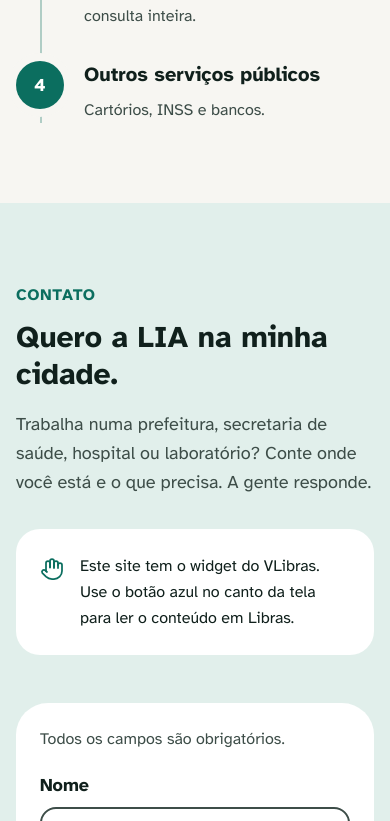
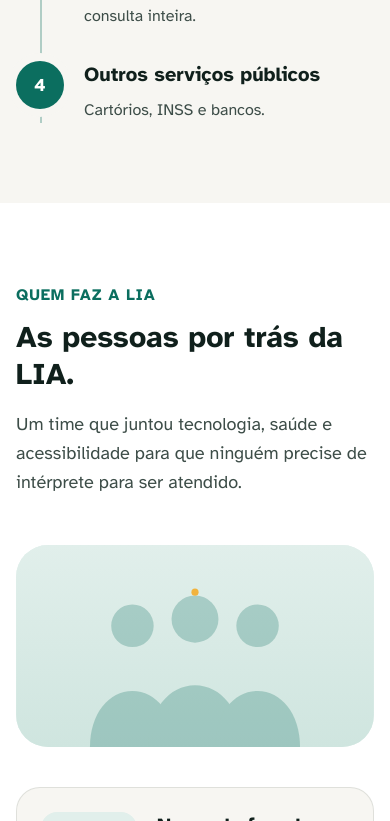
Before and after one commit to Hackathon-USP/lia-frontend, a Next.js app: page /sobre in a window 390 px wide. Shown: the part 11179-12000 px from the top of the page. Built offline with nearby package versions, Linux system fonts and the light colour scheme; no server answers.

Commit message:
feat: seção "Quem faz a LIA" no /sobre
- foto da equipe e cartões dos founders (fotos e nomes provisórios, fáceis de trocar)
- item "Equipe" no menu; com 7 itens, o menu completo aparece a partir de 1280 px (antes quebrava em 1024)

```diff
--- a/src/components/sobre/SiteHeader.tsx
+++ b/src/components/sobre/SiteHeader.tsx
@@ -10,6 +10,7 @@ const NAV = [
   { href: "#comparativo", label: "VLibras × LIA" },
   { href: "#impacto", label: "Impacto" },
   { href: "#modelo", label: "Modelo" },
+  { href: "#equipe", label: "Equipe" },
 ];
 
 const SECTION_IDS = [...NAV.map((item) => item.href.slice(1)), "contato"];
@@ -67,14 +68,14 @@ export function SiteHeader() {
       <div className="mx-auto flex h-18 max-w-6xl items-center justify-between gap-4 px-4 sm:px-6 lg:px-8">
         <LiaLogo />
 
-        <nav aria-label="Seções da página" className="hidden lg:block">
+        <nav aria-label="Seções da página" className="hidden xl:block">
           <ul className="flex items-center gap-1">
             {NAV.map((item) => (
               <li key={item.href}>
                 <a
                   href={item.href}
                   aria-current={isActive(item.href) ? "location" : undefined}
-                  className="rounded-full px-3 py-2 text-tinta underline-offset-[6px] hover:bg-menta aria-[current=location]:bg-menta aria-[current=location]:font-bold aria-[current=location]:text-petroleo aria-[current=location]:underline aria-[current=location]:decoration-2"
+                  className="rounded-full px-3 py-2 whitespace-nowrap text-tinta underline-offset-[6px] hover:bg-menta aria-[current=location]:bg-menta aria-[current=location]:font-bold aria-[current=location]:text-petroleo aria-[current=location]:underline aria-[current=location]:decoration-2"
                 >
                   {item.label}
                 </a>
@@ -94,7 +95,7 @@ export function SiteHeader() {
           </a>
           <button
             type="button"
-            className="inline-flex size-11 items-center justify-center rounded-full text-tinta hover:bg-menta lg:hidden"
+            className="inline-flex size-11 items-center justify-center rounded-full text-tinta hover:bg-menta xl:hidden"
             aria-expanded={open}
             aria-controls="menu-movel"
             onClick={() => setOpen((v) => !v)}
@@ -105,7 +106,7 @@ export function SiteHeader() {
         </div>
       </div>
 
-      <nav id="menu-movel" aria-label="Seções da página" hidden={!open} className="border-t border-tinta/10 lg:hidden">
+      <nav id="menu-movel" aria-label="Seções da página" hidden={!open} className="border-t border-tinta/10 xl:hidden">
         <ul className="mx-auto flex max-w-6xl flex-col px-4 py-3 sm:px-6">
           {[...NAV, { href: "#contato", label: "Contato" }].map((item) => (
             <li key={item.href}>
--- a/src/pages/sobre.tsx
+++ b/src/pages/sobre.tsx
@@ -147,6 +147,17 @@ const LINHA_DO_TEMPO = [
   { titulo: "Piloto em 1 UBS", texto: "O totem na recepção de uma unidade de saúde de verdade." },
   { titulo: "Consultório", texto: "Um tablet na mesa do médico, para a consulta inteira." },
   { titulo: "Outros serviços públicos", texto: "Cartórios, INSS e bancos." },
+];
+
+/*
+ * Founders. PROVISÓRIO: troque nome, papel, frase e foto.
+ * Fotos: coloque o arquivo em public/assets/equipe/ (quadrado, ex.: 600x600) e aponte `foto` para ele.
+ */
+const FOTO_EQUIPE = "/assets/equipe/foto-equipe.svg"; // troque por uma foto 16:9 da equipe
+const FOUNDERS = [
+  { nome: "Nome do founder", papel: "Cofundador", frase: "Uma frase sobre o que move essa pessoa na LIA.", foto: "/assets/equipe/foto-pessoa.svg" },
+  { nome: "Nome do founder", papel: "Cofundadora", frase: "Uma frase sobre o que move essa pessoa na LIA.", foto: "/assets/equipe/foto-pessoa.svg" },
+  { nome: "Nome do founder", papel: "Cofundador", frase: "Uma frase sobre o que move essa pessoa na LIA.", foto: "/assets/equipe/foto-pessoa.svg" },
 ];
 
 /* ---------- Peças de layout ---------- */
@@ -537,6 +548,37 @@ const SobrePage: NextPageWithLayout = () => {
         </Container>
       </section>
 
+      {/* Quem faz a LIA */}
+      <section id="equipe" aria-labelledby="equipe-titulo" className="bg-white py-20 lg:py-28">
+        <Container>
+          <SectionHeading
+            id="equipe-titulo"
+            eyebrow="Quem faz a LIA"
+            title="As pessoas por trás da LIA."
+            intro="Um time que juntou tecnologia, saúde e acessibilidade para que ninguém precise de intérprete para ser atendido."
+          />
+
+          <figure className="mt-12 overflow-hidden rounded-4xl bg-menta">
+            {/* eslint-disable-next-line @next/next/no-img-element -- foto local; trocar o arquivo não exige mudar o código */}
+            <img src={FOTO_EQUIPE} alt="Os founders da LIA" width={1600} height={900} className="aspect-video w-full object-cover" />
+          </figure>
+
+          <ul className="mt-10 grid gap-6 sm:grid-cols-2 lg:grid-cols-3">
+            {FOUNDERS.map((f, i) => (
+              <li key={i} className="flex gap-5 rounded-3xl border border-tinta/10 bg-creme p-6">
+                {/* eslint-disable-next-line @next/next/no-img-element -- foto local; trocar o arquivo não exige mudar o código */}
+                <img src={f.foto} alt={`Foto de ${f.nome}`} width={96} height={96} className="size-24 shrink-0 rounded-2xl object-cover" />
+                <div>
+                  <p className="text-xl font-bold text-tinta">{f.nome}</p>
+                  <p className="font-semibold text-petroleo">{f.papel}</p>
+                  <p className="mt-2 leading-relaxed text-tinta-suave">{f.frase}</p>
+                </div>
+              </li>
+            ))}
+          </ul>
+        </Container>
+      </section>
+
       {/* 8. Contato */}
       <section id="contato" aria-labelledby="contato-titulo" className="bg-menta py-20 lg:py-28">
         <Container className="grid gap-12 lg:grid-cols-[1fr_1.3fr]">
```
Also changed, not shown: public/assets/equipe/foto-equipe.svg (added), public/assets/equipe/foto-pessoa.svg (added).
